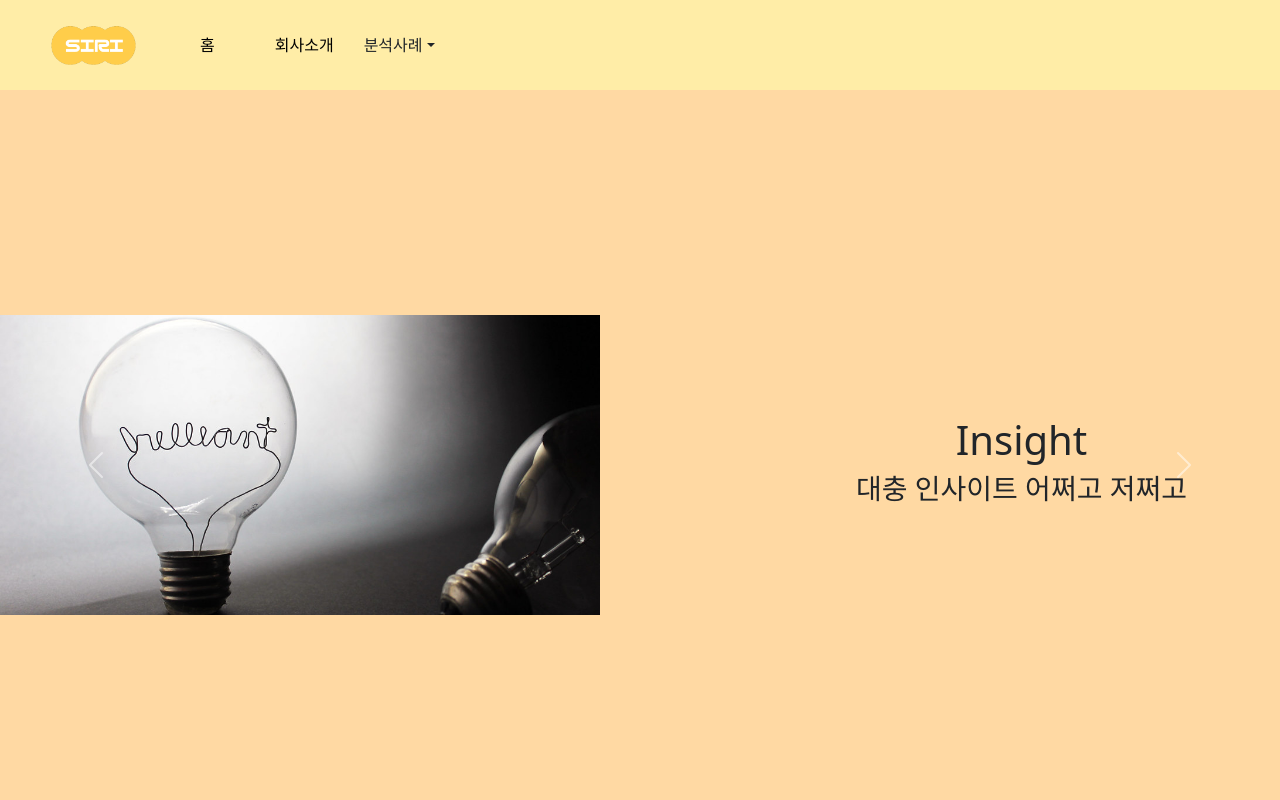
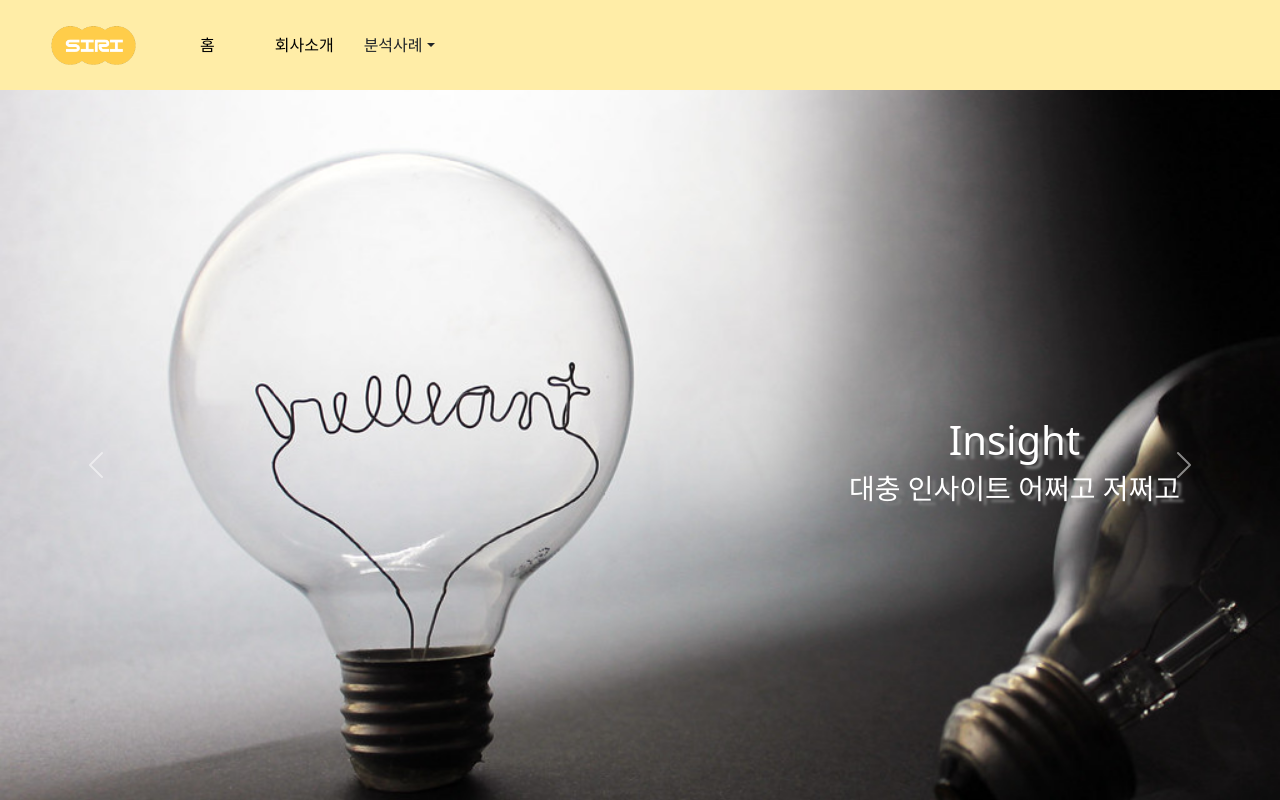
Before and after one commit to chlskrfyd/Predicting-Consumer-Behavior-Patterns, a React (Create React App) app: page / in a window 1280 px wide. Shown: the top 800 px of the page. Built offline with nearby package versions, Linux system fonts and the light colour scheme.

Commit message:
홈 화면 사진 가득 차게, 텍스트 완료

```diff
--- a/src/component/home/carousels.css
+++ b/src/component/home/carousels.css
@@ -9,8 +9,11 @@
   }
 
  .solution_img {
-  width: 600px;
-  height: 300px;
+  /* width: 600px; */
+  width: 100%;
+  /* height: 300px; */
+  height: 100%;
+  position: absolute; top: 0; left: 0;
   object-fit: cover;
  }
 
@@ -25,8 +28,11 @@
   }
 
  .insight_img {
-  width: 600px;
-  height: 300px;
+  /* width: 600px; */
+  width: 100%;
+  /* height: 300px; */
+  height: 100%;
+  position: absolute; top: 0; left: 0;
   object-fit: cover;
  }
 
@@ -41,8 +47,11 @@
   }
 
 .revolution_img {
-  width: 600px;
-  height: 300px;
+  /* width: 600px; */
+  width: 100%;
+  /* height: 300px; */
+  height: 100%;
+  position: absolute; top: 0; left: 0;
   object-fit: cover;
 }
 
@@ -57,12 +66,19 @@
   }
 
 .intelligenc_img {
-  width: 600px;
-  height: 300px;
+  /* width: 600px; */
+  width: 100%;
+  /* height: 300px; */
+  height: 100%;
+  position: absolute; top: 0; left: 0;
   object-fit: cover;
 }
 
   .wrapText {
+    position: absolute;
     margin-left: 20%;
     justify-content: center;
+    right: 100px;
+    color: white;
+    text-shadow: 5px 4px 3px gray ;
   }
--- a/src/component/home/carousels.js
+++ b/src/component/home/carousels.js
@@ -1,8 +1,9 @@
 import Carousel from 'react-bootstrap/Carousel';
-import solution_img from './solution_img.jpg'
+import solution_img from './solution_img.png'
 import insight_img from './insight.jpg'
 import revolution_img from './revolution_img.webp'
 import intelligenc_img from './Intelligence_img.jpg'
+
 
 
 function UncontrolledExample() {
@@ -14,7 +15,7 @@ function UncontrolledExample() {
             <div className='wrapText'>
                 <h1>Solution</h1>
                 <div className="d-none d-md-block">
-                    <h3>대충 업체에게 정확한 솔루션을 제공해준다는 말</h3>
+                    <h3>대충 업체에게 정확한솔루션을 제공해준다는 말</h3>
                 </div>
 
             </div>
--- a/src/component/home/home.css
+++ b/src/component/home/home.css
@@ -1,14 +1,19 @@
 
 .div_container{
-    height: 600px;
+    height: 800px;
     background-color: rgb(140, 228, 255);
 }
 .div_container1{
-    height: 600px;
+    height: 800px;
     background-color: rgb(255, 140, 163);
 }
 .div_container2{
-    height: 600px;
+    height: 800px;
     width: auto;
     background-color: rgb(188, 140, 255);
 }
+.div_container3{
+    height: 800px;
+    width: auto;
+    background-color: rgb(105, 103, 223);
+}
```
Also changed, not shown: src/component/home/solution_img.jpg (deleted), src/component/home/solution_img.png (added).
